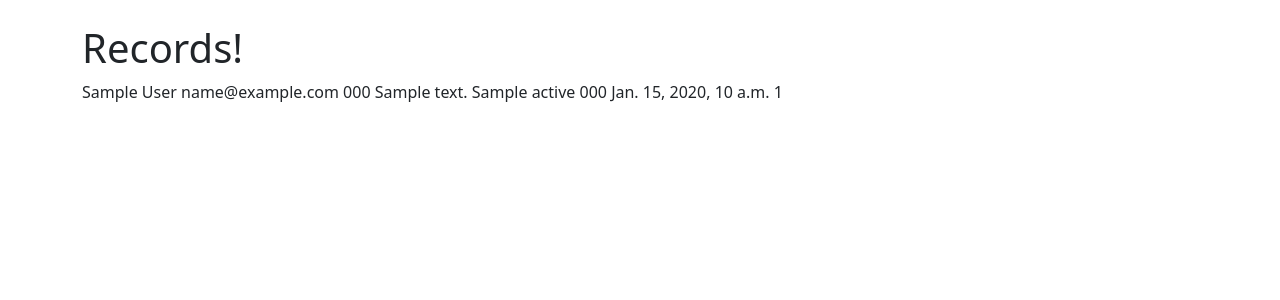
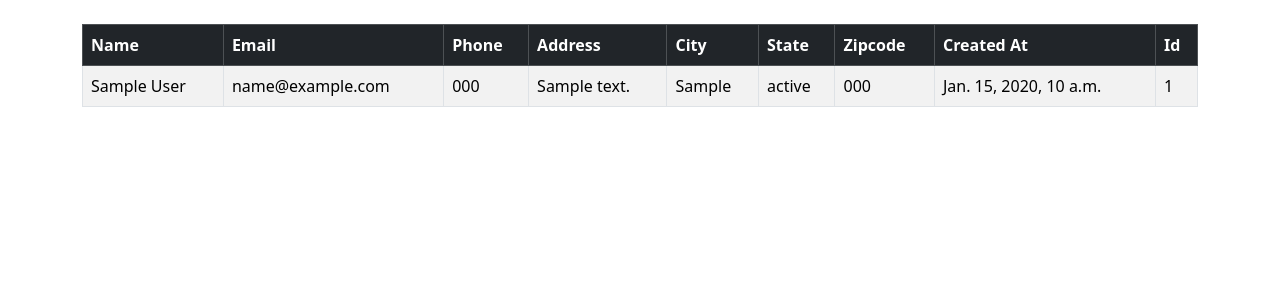
Before and after one commit to jansencruz23/python-unsent-project, a Django app: page / in a window 1280 px wide. Shown: the part 56-356 px from the top of the page. Run offline with Django 5.2, Linux system fonts and the light colour scheme; a user stored in the database is signed in; tables that the repository leaves empty hold one stand-in row (values such as "Sample post").

Commit message:
View records in a bootstrap table

```diff
--- a/dcrm/website/templates/home.html
+++ b/dcrm/website/templates/home.html
@@ -4,22 +4,40 @@
 
 {% if user.is_authenticated %}
 
-    <h1>Records!</h1>
-    {% if records %}
-        {% for record in records %}
-            {{ record.first_name }}
-            {{ record.last_name }}
-            {{ record.email }}
-            {{ record.phone }}
-            {{ record.address }}
-            {{ record.city }}
-            {{ record.state }}
-            {{ record.zipcode }}
-            {{ record.created_at }}
-            {{ record.id }}
-            <br/>
-        {% endfor %}
-    {% endif %}
+    <table class="table table-striped table-hover table-bordered">
+        <thead class="table-dark">
+            <tr>
+              <th scope="col">Name</th>
+              <th scope="col">Email</th>
+              <th scope="col">Phone</th>
+              <th scope="col">Address</th>
+              <th scope="col">City</th>
+              <th scope="col">State</th>
+              <th scope="col">Zipcode</th>
+              <th scope="col">Created At</th>
+              <th scope="col">Id</th>
+            </tr>
+        </thead>
+        <tbody>
+
+                {% if records %}
+                    {% for record in records %}
+                        <tr>
+                            <td>{{ record }}</td>
+                            <td>{{ record.email }}</td>
+                            <td>{{ record.phone }}</td>
+                            <td>{{ record.address }}</td>
+                            <td>{{ record.city }}</td>
+                            <td>{{ record.state }}</td>
+                            <td>{{ record.zipcode }}</td>
+                            <td>{{ record.created_at }}</td>
+                            <td>{{ record.id }}</td>
+                        </tr>
+                    {% endfor %}
+                {% endif %}
+
+        </tbody>
+    </table>
 
 {% else %}
 
```
